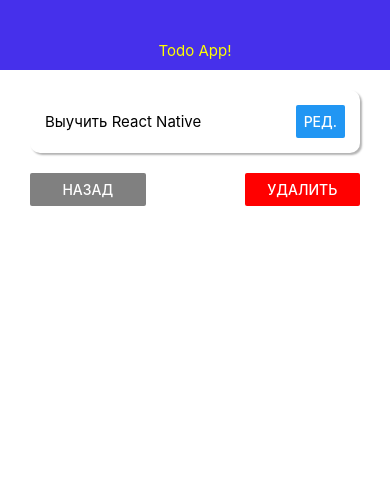
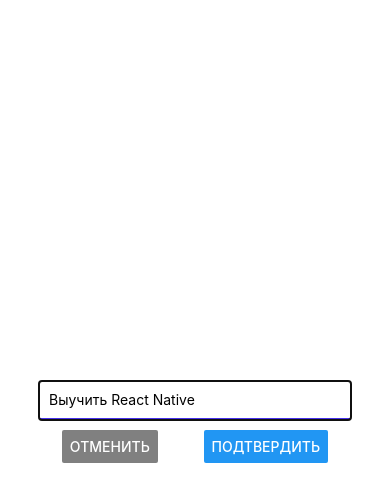
Before and after one commit to jsmyjob/rn-app, a React Native app: screen / in a window 390 px wide. Both pictures are taken after a click on the button "РЕД.". Shown: the top 502 px of the page. Built offline with nearby package versions, Linux system fonts and the light colour scheme.

Commit message:
Изменение и сохранение текста в todo. Flux-круг

```diff
--- a/App.js
+++ b/App.js
@@ -44,6 +44,17 @@
     );
   };
 
+  const updateTodo = (id, title) => {
+    setTodos(old =>
+      old.map(todo => {
+        if (todo.id === id) {
+          todo.title = title;
+        }
+        return todo;
+      })
+    );
+  };
+
   let content = (
     <MainScreen
       todos={todos}
@@ -60,6 +71,7 @@
         goBack={() => setTodoId(null)}
         todo={selectedTodo}
         onRemove={removeTodo}
+        onSave={updateTodo}
       />
     );
   }
@@ -74,7 +86,7 @@
 
 const styles = StyleSheet.create({
   container: {
-    height: '85%',
+    height: "85%",
     paddingHorizontal: 30,
     paddingVertical: 20
   }
--- /dev/null
+++ b/src/components/EditModal.js
@@ -0,0 +1,59 @@
+import React, { useState } from "react";
+import { View, Modal, Button, TextInput, StyleSheet, Alert } from "react-native";
+import { THEME } from "../themes/theme";
+
+export const EditModal = ({ visible, onCancel, value, onSave }) => {
+  const [title, setTitle] = useState(value);
+  const saveHandler = () => {
+      if(title.trim().length < 2) {
+          Alert.alert('Ошибка!',`Текст задачи не может быть мыньше 2-х символов. Количество введенных вами символов: ${title.trim().length}.`)
+      } else {
+          onSave(title);
+      }
+  }
+  return (
+    <Modal visible={visible} animationType="fade" transparent={false}>
+      <View style={styles.wrap}>
+        <TextInput
+          value={title}
+          onChangeText={setTitle}
+          style={styles.input}
+          placeholder="Введите текст задачи"
+          autoCapitalize="none"
+          autoCorrect={false}
+          maxLength={100}
+        />
+        <View style={styles.buttonsBlock}>
+          <Button
+            title="Отменить"
+            onPress={onCancel}
+            color={THEME.GREY_COLOR}
+          />
+          <Button title="Подтвердить" onPress={saveHandler}/>
+        </View>
+      </View>
+    </Modal>
+  );
+};
+
+const styles = StyleSheet.create({
+  wrap: {
+    flex: 1,
+    justifyContent: "center",
+    alignItems: "center"
+  },
+
+  input: {
+    padding: 10,
+    borderBottomColor: THEME.MAIN_COLOR,
+    borderBottomWidth: 2,
+    width: "80%"
+  },
+
+  buttonsBlock: {
+    flexDirection: "row",
+    justifyContent: "space-around",
+    marginTop: 10,
+    width: "80%"
+  }
+});
--- a/src/screens/TodoScreen.js
+++ b/src/screens/TodoScreen.js
@@ -1,14 +1,28 @@
-import React from "react";
+import React, { useState } from "react";
 import { StyleSheet, View, Text, Button } from "react-native";
 import { THEME } from "../themes/theme";
 import { AppCard } from "../ui/AppCard";
+import { EditModal } from "../components/EditModal";
 
-export const TodoScreen = ({ goBack, todo, onRemove }) => {
+export const TodoScreen = ({ goBack, todo, onRemove, onSave }) => {
+  const [modal, setModal] = useState(false);
+
+  const saveHandler = (title) => {
+    onSave(todo.id, title);
+    setModal(false);
+  }
+
   return (
     <View style={styles.container}>
+      <EditModal
+        visible={modal}
+        onCancel={() => setModal(false)}
+        value={todo.title}
+        onSave={saveHandler}
+      />
       <AppCard style={styles.card}>
         <Text style={styles.title}>{todo.title}</Text>
-        <Button title={"Ред."} />
+        <Button title={"Ред."} onPress={() => setModal(true)} />
       </AppCard>
 
       <View style={styles.buttonsBlock}>
```
